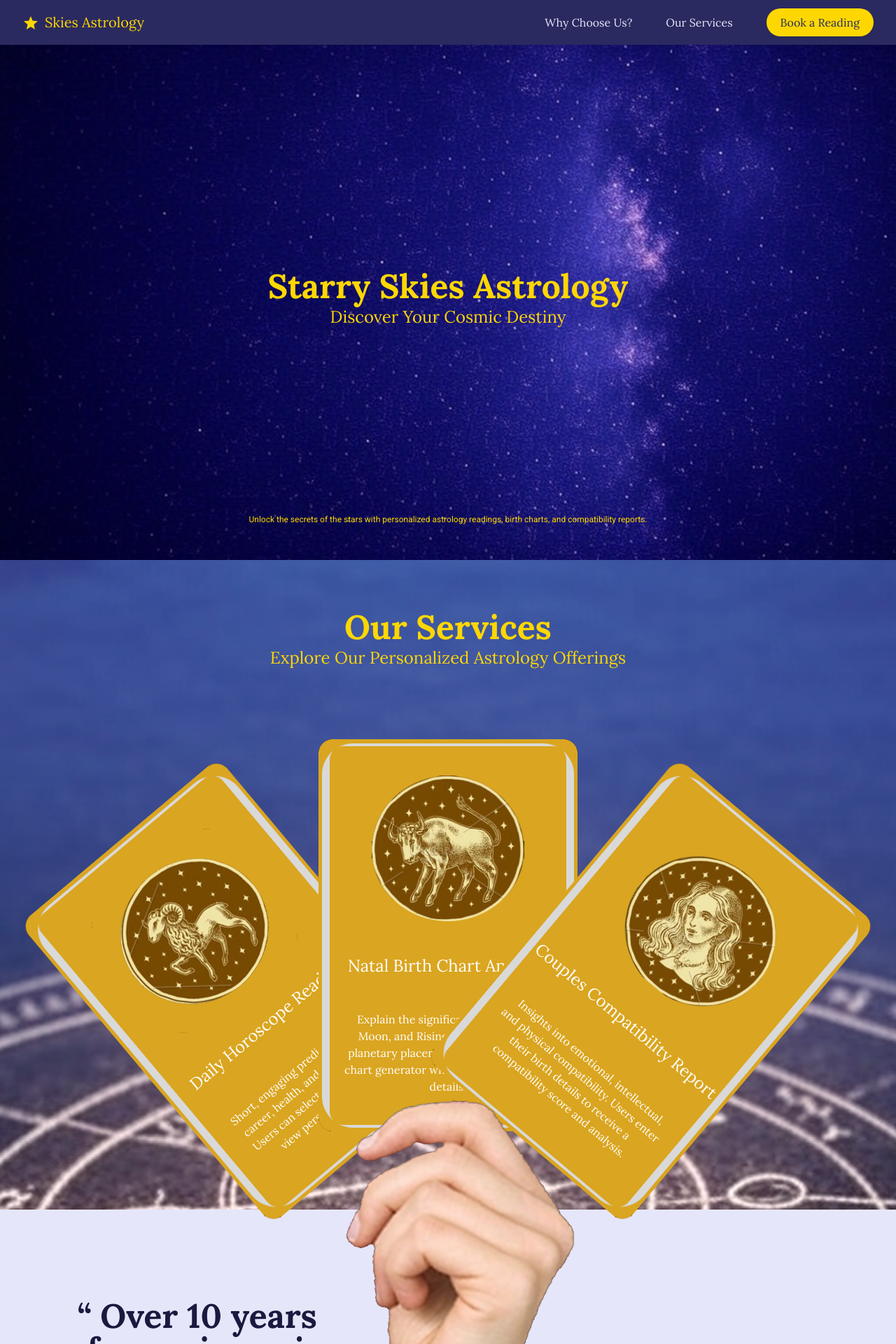
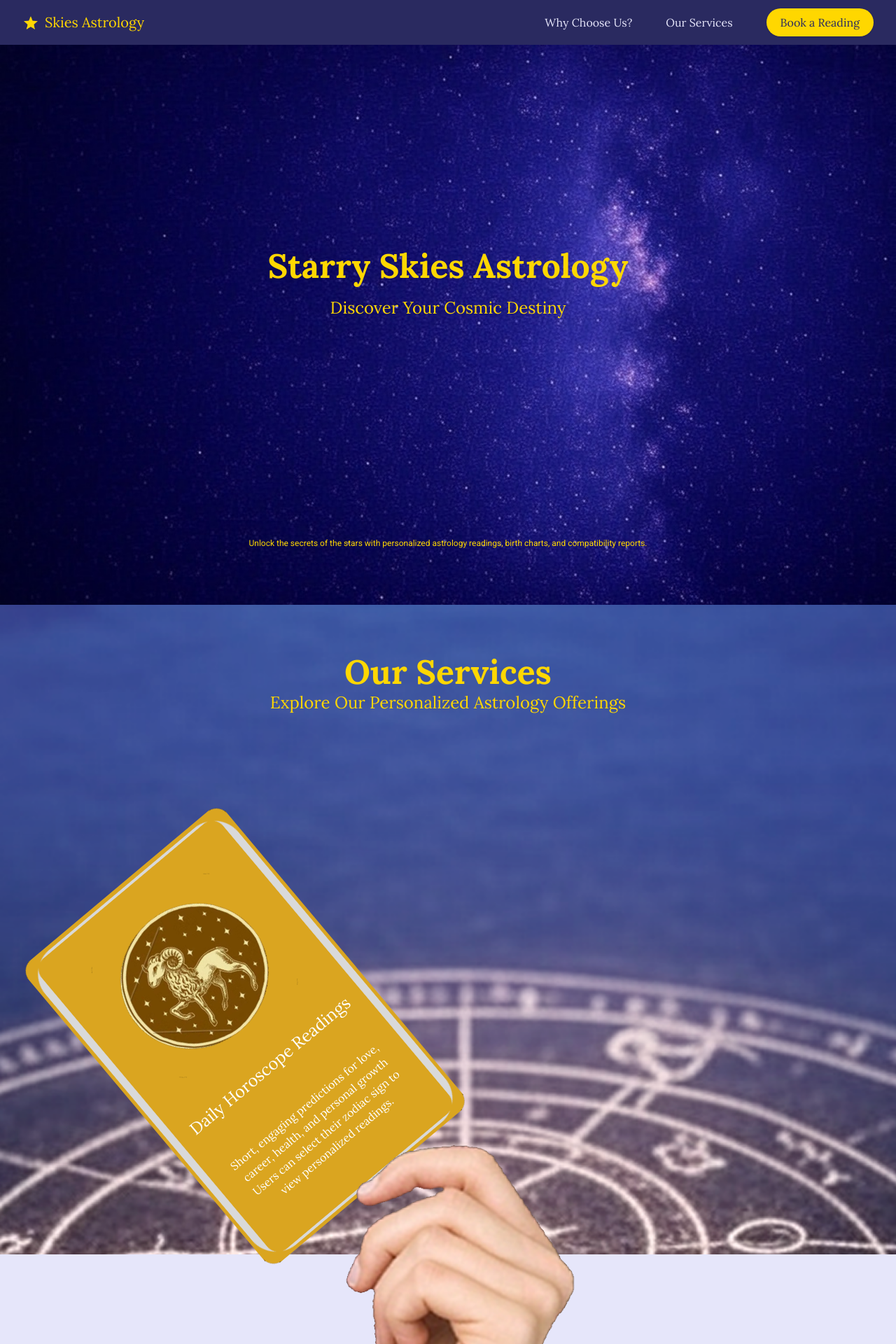
Before and after one commit to Boolooki/StarrySkyAsthology, a Next.js app: page / in a window 1280 px wide. Shown: the top 1920 px of the page at 70% size. Built offline with nearby package versions, Linux system fonts and the light colour scheme.

Commit message:
Failed card change and new footer

```diff
--- a/package.json
+++ b/package.json
@@ -11,7 +11,8 @@
   "dependencies": {
     "next": "15.3.2",
     "react": "^19.0.0",
-    "react-dom": "^19.0.0"
+    "react-dom": "^19.0.0",
+    "tailwind-scrollbar-hide": "^4.0.0"
   },
   "devDependencies": {
     "@axe-core/watcher": "^3.20.2",
--- /dev/null
+++ b/src/app/components/Footer.tsx
@@ -0,0 +1,31 @@
+export default function Footer() {
+  return (
+    <div>
+      <div className="flex bg-[#2A2A60] text-[#E6E6FA] p-10 text-sm md:text-base lg:text-lg xl:text-xl 2xl:text-2xl">
+        <div className="">
+          <p>StarrySkyAstrology</p>
+          <a href="book a reading">Readings</a>
+          <a href="Chart Analysis">Chart Analysis</a>
+        </div>
+        <div className="">
+          <p>Services</p>
+          <a href="book a reading">Daily Horoscope Readings</a>
+          <a href="Chart Analysis">Natal Birth Chart Analysis</a>
+          <a href="Couples Compatibility Report">
+            Couple’s Compatibility Report
+          </a>
+        </div>
+        <div className="">
+          <p>Help&Contact</p>
+          <p>StarrySkyAstrology@ssa.com</p>
+          <p>+66-240X-XXXX</p>
+        </div>
+      </div>
+      <div className="bg-[#1A1A40]">
+        <p className="text-[#E6E6FA] text-center text-xs md:text-sm lg:text-base xl:text-lg 2xl:text-xl p-4">
+          © 2023 StarrySkyAstrology. All rights reserved.
+        </p>
+      </div>
+    </div>
+  );
+}
--- a/src/app/components/ServicesBanner.tsx
+++ b/src/app/components/ServicesBanner.tsx
@@ -1,9 +1,49 @@
+"use client";
+import React, { useEffect, useState } from "react";
 import TarotCard from "./TarotCard";
 import Image from "next/image";
+//Understanding the tarotCardSrc array//
+const tarotCardSrc = [
+  {
+    imageSrc: "/servicetarotmark1.png",
+    nameCard: "Daily Horoscope Readings",
+    describeCard:
+      "Short, engaging predictions for love, career, health, and personal growth Users can select their zodiac sign to view personalized readings.",
+    className: `z-1 transition-all duration-300 md:mt-20 md:rotate-[-20deg] lg:mt-30 lg:rotate-[-30deg] xl:mt-40 xl:rotate-[-40deg]`,
+  },
+  {
+    imageSrc: "/servicetarotmark2.png",
+    nameCard: "Natal Birth Chart Analysis",
+    describeCard:
+      "Explain the significance of the Sun, Moon, and Rising signs, along with planetary placements Interactive birth chart generator where users input their details.",
+    className: `z-2 -ml-[370px] transition-all duration-300 md:-ml-[300px] lg:-ml-[170px] xl:-ml-[80px] 2xl:-ml-[0px]`,
+  },
+  {
+    imageSrc: "/servicetarotmark3.png",
+    nameCard: "Couples Compatibility Report",
+    describeCard:
+      "Insights into emotional, intellectual, and physical compatibility. Users enter their birth details to receive a compatibility score and analysis.",
+    className: `z-3 -ml-[370px] transition-all duration-300 md:-ml-[300px] md:mt-20 md:rotate-[20deg] lg:-ml-[170px] lg:mt-30 lg:rotate-[30deg] xl:-ml-[80px] xl:mt-40 xl:rotate-[40deg] 2xl:-ml-[0px]`,
+  },
+];
+//Digest section//
+export default function ServicesBanner() {
+  const [currentIndex, setCurrentIndex] = useState(0);
 
-export default function ServicesBanner() {
+  useEffect(() => {
+    const handleScroll = () => {
+      const scrollPosition = window.scrollY;
+      const newIndex = Math.min(tarotCardSrc.length - 1, Math.floor(scrollPosition / 2000));
+      setCurrentIndex(newIndex);
+    };
+    window.addEventListener("scroll", handleScroll);
+    return () => {
+      window.removeEventListener("scroll", handleScroll);
+    };
+  }, [currentIndex]);
+
   return (
-    <div>
+    <div className="snap-center snap-always">
       <div className="flex flex-col items-center justify-center bg-[url('/servicebg.png')] bg-cover bg-center text-white text-center p-8">
         <h1 className="transition-all duration-300 text-[#ffd700] font-bold text-4xl md:text-5xl mt-10 mb-1">
           Our Services
@@ -12,47 +52,20 @@ export default function ServicesBanner() {
           Explore Our Personalized Astrology Offerings
         </h2>
         <div className="flex items-center justify-center">
-          <div
-            className="z-1 transition-all duration-300
-            md:mt-20 md:rotate-[-20deg]
-            lg:mt-30 lg:rotate-[-30deg]
-            xl:mt-40 xl:rotate-[-40deg]
-            "
-          >
-            <TarotCard
-              imageSrc="/servicetarotmark1.png"
-              nameCard="Daily Horoscope Readings"
-              describeCard="Short, engaging predictions for love, career, health, and personal growth Users can select their zodiac sign to view personalized readings."
-            />
-          </div>
-          <div
-            className="z-2 -ml-[370px] transition-all duration-300
-            md:-ml-[300px]
-            lg:-ml-[170px]
-            xl:-ml-[80px]
-            2xl:-ml-[0px]
-            "
-          >
-            <TarotCard
-              imageSrc="/servicetarotmark2.png"
-              nameCard="Natal Birth Chart Analysis"
-              describeCard="Explain the significance of the Sun, Moon, and Rising signs, along with planetary placements Interactive birth chart generator where users input their details."
-            />
-          </div>
-          <div
-            className="z-3 -ml-[370px] transition-all duration-300
-            md:-ml-[300px] md:mt-20 md:rotate-[20deg]
-            lg:-ml-[170px] lg:mt-30 lg:rotate-[30deg]
-            xl:-ml-[80px] xl:mt-40 xl:rotate-[40deg]
-            2xl:-ml-[0px]
-            "
-          >
-            <TarotCard
-              imageSrc="/servicetarotmark3.png"
-              nameCard="Couples Compatibility Report"
-              describeCard="Insights into emotional, intellectual, and physical compatibility. Users enter their birth details to receive a compatibility score and analysis."
-            />
-          </div>
+          {tarotCardSrc.map((card, index) => (
+            <div
+              key={index}
+              className={`${card.className} ${
+                currentIndex === index ? "opacity-100" : "opacity-0"
+              } transition-opacity duration-300 object-cover snap-center snap-always`}
+            >
+              <TarotCard
+                imageSrc={card.imageSrc}
+                nameCard={card.nameCard}
+                describeCard={card.describeCard}
+              />
+            </div>
+          ))}
         </div>
       </div>
       <div className="bg-[#E6E6FA] flex flex-col">
--- a/src/app/components/StarryBanner.tsx
+++ b/src/app/components/StarryBanner.tsx
@@ -1,12 +1,23 @@
 export default function StarryBanner() {
   return (
-    <div
-      className="h-[calc(100vh-4rem)] flex flex-col items-center justify-center bg-[url('/starrysky.jpg')] bg-cover bg-center text-white text-center"
-    >
-      <h1 className="text-[#ffd700] font-bold text-4xl md:text-5xl mb-1">Starry Skies Astrology</h1>
-      <h2 className="text-[#ffd700] font-normal text-1xl md:text-2xl mb-2.5">Discover Your Cosmic Destiny</h2>
-      <p className="absolute text-[#ffd700] mt-[80vh] font-[roboto] text-xs mb-5">
-        Unlock the secrets of the stars with personalized astrology readings, birth charts, and compatibility reports.
+    <div className="flex flex-col justify-between snap-start snap-always h-screen bg-[url('/starrysky.jpg')] bg-cover bg-center text-center text-[#ffd700] ">
+      <div className="flex flex-1 flex-col items-center justify-center">
+        <h1
+          className="font-bold text-4xl mb-5
+      md:text-5xl"
+        >
+          Starry Skies Astrology
+        </h1>
+        <h2
+          className="text-1xl mb-5
+      md:text-2xl"
+        >
+          Discover Your Cosmic Destiny
+        </h2>
+      </div>
+      <p className="font-[roboto] text-xs mb-20">
+        Unlock the secrets of the stars with personalized astrology readings,
+        birth charts, and compatibility reports.
       </p>
     </div>
   );
--- a/src/app/components/WhyChooseUsBanner.tsx
+++ b/src/app/components/WhyChooseUsBanner.tsx
@@ -2,7 +2,7 @@ import Image from "next/image";
 
 export default function WhyChooseUsBanner() {
   return (
-    <div className="bg-[#1A1A40]">
+    <div className="bg-[#1A1A40] snap-start snap-always">
       <div
         className="text-center text-[#ffd700] font-bold text-4xl pt-[20vw] mb-[5vw]
       lg:text-5xl"
--- a/src/app/globals.css
+++ b/src/app/globals.css
@@ -1,5 +1,6 @@
 @import url('https://fonts.googleapis.com/css2?family=Lora:wght@400;700&family=Roboto:wght@400;700&display=swap');
 @import "tailwindcss";
+@import "tailwind-scrollbar-hide/v4";
 
 :root {
   --background: #ffffff;
@@ -18,3 +19,8 @@ body {
   color: var(--foreground);
   font-family: 'Lora','roboto';
 }
+
+html {
+  scroll-behavior: smooth;
+  scroll-snap-type: y mandatory;
+}
--- a/src/app/layout.tsx
+++ b/src/app/layout.tsx
@@ -1,6 +1,7 @@
 import type { Metadata } from "next";
 import "./globals.css";
 import Navbar from "./components/Navbar";
+import Footer from "./components/Footer";
 
 export const metadata: Metadata = {
   title: "Create Next App",
@@ -14,9 +15,10 @@ export default function RootLayout({
 }>) {
   return (
     <html lang="en">
-      <body>
-        <Navbar />
+      <body className="overflow-y-scroll snap-start">
+        <Navbar/>
         {children}
+        <Footer/>
       </body>
     </html>
   );
--- a/src/app/page.tsx
+++ b/src/app/page.tsx
@@ -2,10 +2,9 @@ import ServicesBanner from "./components/ServicesBanner";
 import StarryBanner from "./components/StarryBanner";
 import WhyChooseUsBanner from "./components/WhyChooseUsBanner";
 
-
 export default function Home() {
   return (
-    <div>
+    <div className="snap-y snap-proximity">
       <StarryBanner />
       <ServicesBanner />
       <WhyChooseUsBanner />
```
Also changed, not shown: 1 other file (tests, documents, lock files or other folders).
